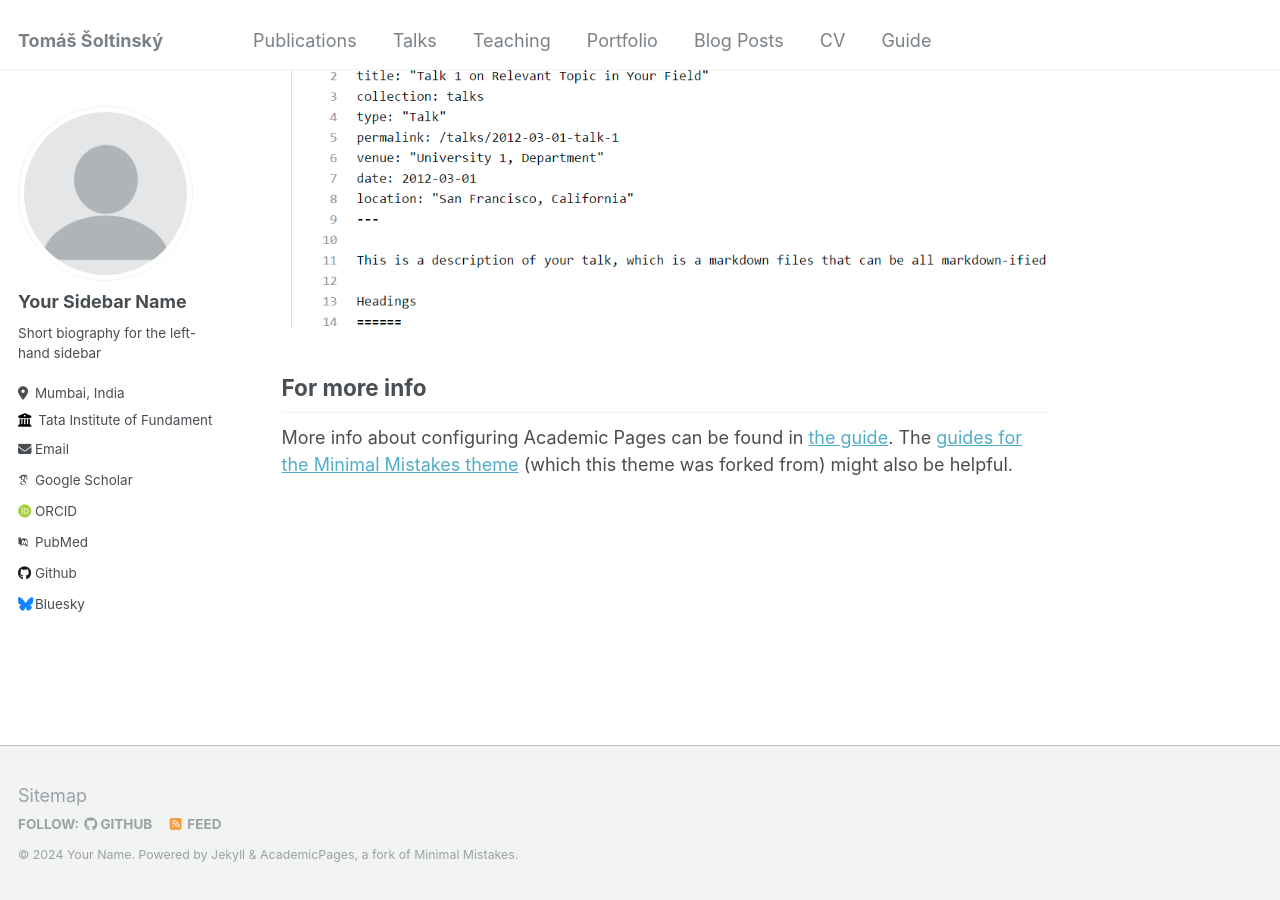
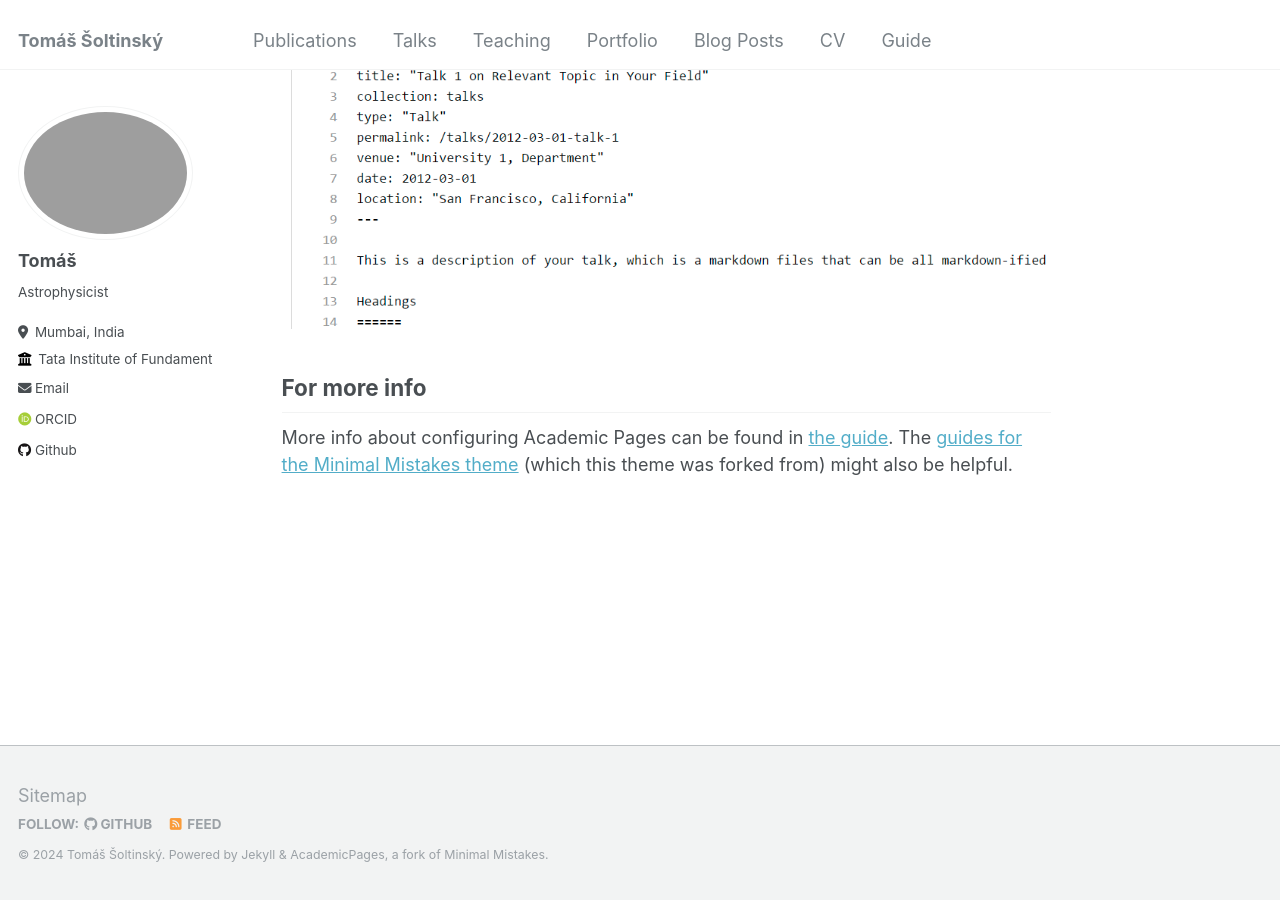
Before and after one commit to tomassoltinsky/tomassoltinsky.github.io, a Jekyll site: the page built from _pages/about.md, in a window 1280 px wide and 900 px high, scrolled down 2660 px. Built offline with Jekyll 4.4.1, drawn with Linux system fonts in a browser that asks for light colours; some web fonts are replaced.

Commit message:
Update _config.yml

```diff
--- a/_config.yml
+++ b/_config.yml
@@ -10,7 +10,7 @@
 locale                   : "en-US"
 title                    : "Tomáš Šoltinský"
 title_separator          : "-"
-name                     : &name "Your Name"
+name                     : &name "Tomáš Šoltinský"
 description              : &description "personal description"
 url                      : https://tomassoltinsky.github.io/ # the base hostname & protocol for your site e.g. "https://mmistakes.github.io"
 baseurl                  : "" # the subpath of your site, e.g. "/blog"
@@ -21,10 +21,10 @@ repository               : "tomassoltinsky/tomassoltinsky.github.io"
 #               Additional customization can be done by editing /_includes/author-profile.html
 author:
   # Biographic information
-  avatar           : "profile.png"
-  name             : "Your Sidebar Name"
+  avatar           : "park_guell.jpeg"
+  name             : "Tomáš"
   pronouns         : # example: "she/her"
-  bio              : "Short biography for the left-hand sidebar"
+  bio              : "Astrophysicist"
   location         : "Mumbai, India"
   employer         : "Tata Institute of Fundamental Research"
   uri              : # URL
@@ -32,22 +32,23 @@ author:
 
   # Academic websites
   arxiv            : # URL - Update with the correct link to your profile
-  googlescholar    : "https://scholar.google.com/citations?user=PS_CX0AAAAAJ"
+  googlescholar    : #"https://scholar.google.com/citations?user=PS_CX0AAAAAJ"
   impactstory      : # URL
-  orcid            : "http://orcid.org/yourorcidurl"
-  pubmed           : "https://www.ncbi.nlm.nih.gov/pubmed/?term=john+snow"
+  orcid            : "http://orcid.org/0000-0001-7703-8929"
+  pubmed           : #"https://www.ncbi.nlm.nih.gov/pubmed/?term=john+snow"
   researchgate     : # URL
+  nasaads          : "https://ui.adsabs.harvard.edu/search/p_=0&q=author%3A%22%C5%A0oltinsk%C3%BD%2C%20Tom%C3%A1%C5%A1%22&sort=date%20desc%2C%20bibcode%20desc"
 
   # Repositories and software development
   bitbucket        : # Username - Update with your username on the site
   codepen          : # Username
   dribbble         : # Username
-  github           : "academicpages"
+  github           : "tomassoltinsky"
   kaggle           : # Username
   stackoverflow    : # User number or user number and name (i.e., use "1" or "1/jeff-atwood")
 
   # Social media
-  bluesky          : "bsky.app" # Replace this with you Bluesky username
+  bluesky          : #"bsky.app" # Replace this with you Bluesky username
   facebook         : # Username
   flickr           : # Username
   foursquare       : # Username
```
